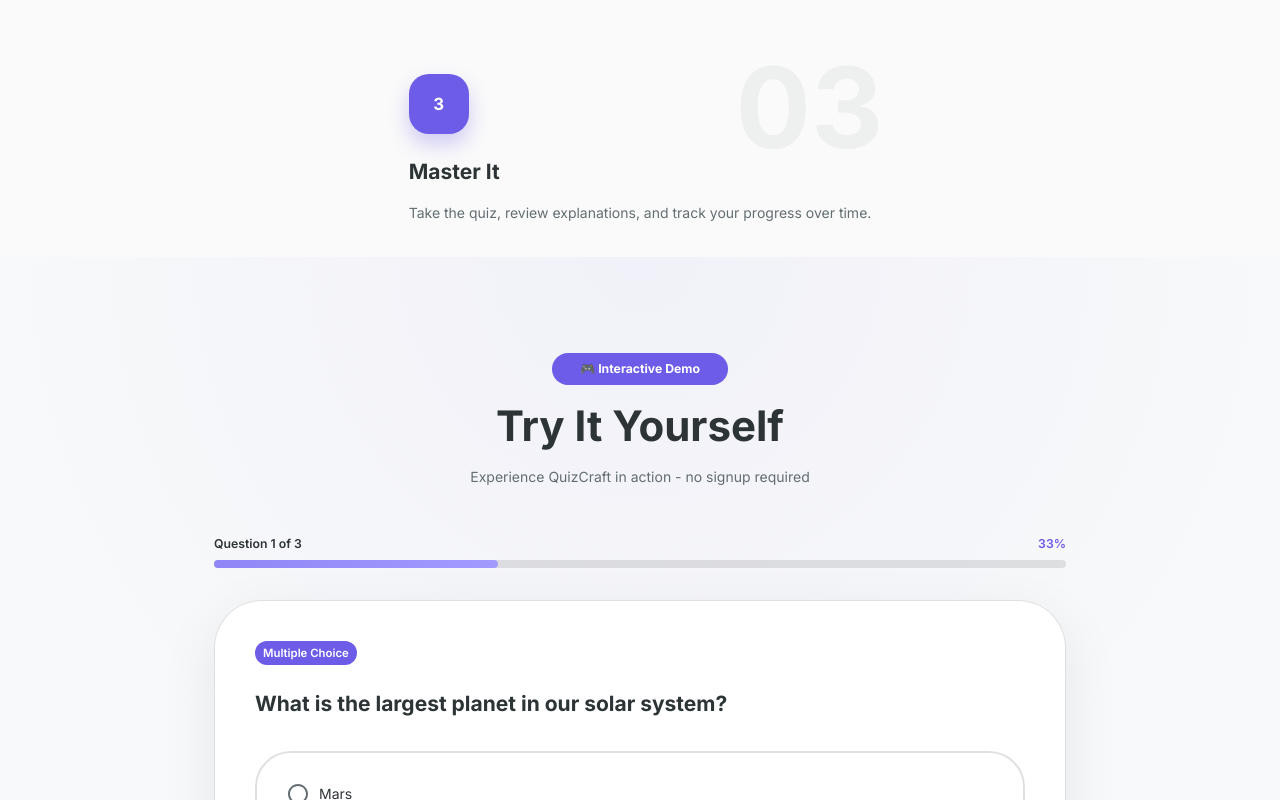
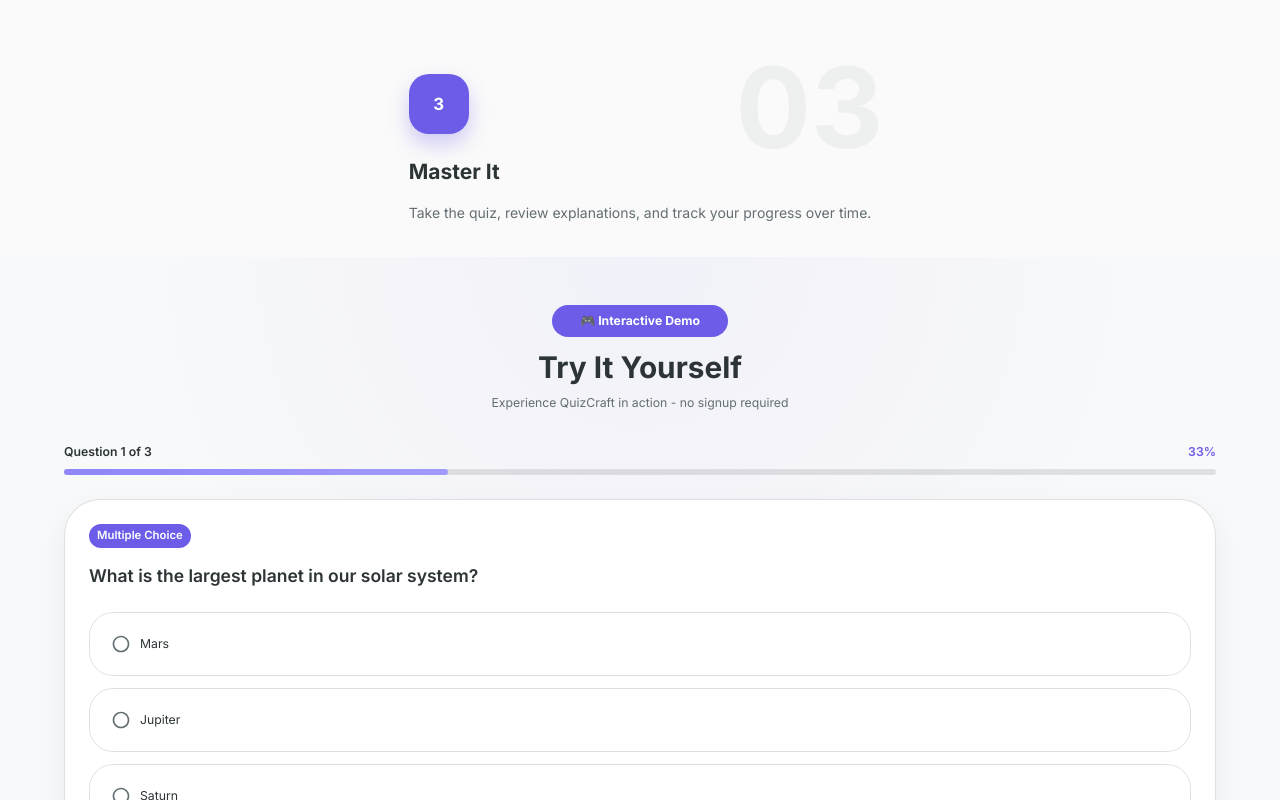
Before and after one commit to affanahmad024/quiz-craft-frontend, a React (Vite) app: page / in a window 1280 px wide. Shown: the part 2000-2800 px from the top of the page. Built offline with nearby package versions, Linux system fonts and the light colour scheme.

Commit message:
quiz section

```diff
--- a/src/components/landing/InteractiveDemoQuiz.jsx
+++ b/src/components/landing/InteractiveDemoQuiz.jsx
@@ -144,20 +144,20 @@ function InteractiveDemoQuiz() {
     return (
       <Box
         sx={{
-          py: { xs: 8, md: 12 },
+          py: { xs: 4, md: 6 },
           background: isDarkMode
             ? 'linear-gradient(180deg, rgba(108, 92, 231, 0.05) 0%, rgba(0, 0, 0, 0) 100%)'
             : 'linear-gradient(180deg, rgba(108, 92, 231, 0.03) 0%, rgba(255, 255, 255, 0) 100%)',
         }}
       >
-        <Container maxWidth="md">
+        <Container maxWidth="lg">
           <motion.div
             initial={{ opacity: 0, y: 20 }}
             animate={{ opacity: 1, y: 0 }}
             transition={{ duration: 0.6 }}
           >
             {/* Results Header */}
-            <Box sx={{ textAlign: 'center', mb: 6 }}>
+            <Box sx={{ textAlign: 'center', mb: 4 }}>
               <motion.div
                 initial={{ scale: 0 }}
                 animate={{ scale: 1 }}
@@ -165,8 +165,8 @@ function InteractiveDemoQuiz() {
               >
                 <Box
                   sx={{
-                    width: 120,
-                    height: 120,
+                    width: 100,
+                    height: 100,
                     borderRadius: '50%',
                     background: `conic-gradient(#6C5CE7 ${percentage}%, ${
                       isDarkMode ? '#2d3436' : '#dfe6e9'
@@ -175,7 +175,7 @@ function InteractiveDemoQuiz() {
                     alignItems: 'center',
                     justifyContent: 'center',
                     margin: '0 auto',
-                    mb: 3,
+                    mb: 2,
                     position: 'relative',
                     '&::before': {
                       content: '""',
@@ -187,23 +187,23 @@ function InteractiveDemoQuiz() {
                   }}
                 >
                   <Box sx={{ position: 'relative', zIndex: 1, textAlign: 'center' }}>
-                    <Typography variant="h3" sx={{ fontWeight: 800, color: 'primary.main' }}>
+                    <Typography variant="h4" sx={{ fontWeight: 800, color: 'primary.main' }}>
                       {percentage}%
                     </Typography>
                   </Box>
                 </Box>
               </motion.div>
 
-              <Typography variant="h4" sx={{ fontWeight: 700, mb: 1 }}>
+              <Typography variant="h5" sx={{ fontWeight: 700, mb: 1 }}>
                 Quiz Complete! 🎉
               </Typography>
-              <Typography variant="body1" color="text.secondary">
+              <Typography variant="body2" color="text.secondary">
                 You scored {score} out of {DEMO_QUESTIONS.length}
               </Typography>
             </Box>
 
             {/* Results Breakdown */}
-            <Stack spacing={3} sx={{ mb: 4 }}>
+            <Stack spacing={2} sx={{ mb: 3 }}>
               {DEMO_QUESTIONS.map((q, index) => {
                 const userAnswer = answers[index];
                 const isCorrect = userAnswer === q.correctAnswer;
@@ -224,26 +224,26 @@ function InteractiveDemoQuiz() {
                         bgcolor: isCorrect
                           ? alpha(theme.palette.success.main, 0.05)
                           : alpha(theme.palette.error.main, 0.05),
-                        borderRadius: 3,
+                        borderRadius: 2,
                         overflow: 'hidden',
                       }}
                     >
-                      <CardContent sx={{ p: 3 }}>
-                        <Box sx={{ display: 'flex', alignItems: 'flex-start', gap: 2, mb: 2 }}>
+                      <CardContent sx={{ p: 2.5 }}>
+                        <Box sx={{ display: 'flex', alignItems: 'flex-start', gap: 1.5, mb: 1.5 }}>
                           {isCorrect ? (
-                            <CheckIcon sx={{ color: 'success.main', fontSize: 28 }} />
+                            <CheckIcon sx={{ color: 'success.main', fontSize: 24 }} />
                           ) : (
-                            <WrongIcon sx={{ color: 'error.main', fontSize: 28 }} />
+                            <WrongIcon sx={{ color: 'error.main', fontSize: 24 }} />
                           )}
                           <Box sx={{ flex: 1 }}>
-                            <Typography variant="body2" color="text.secondary" sx={{ mb: 0.5 }}>
+                            <Typography variant="caption" color="text.secondary" sx={{ mb: 0.5 }}>
                               Question {index + 1}
                             </Typography>
-                            <Typography variant="h6" sx={{ fontWeight: 600, mb: 2 }}>
+                            <Typography variant="subtitle1" sx={{ fontWeight: 600, mb: 1.5 }}>
                               {q.question}
                             </Typography>
 
-                            <Box sx={{ mb: 2 }}>
+                            <Box sx={{ mb: 1.5 }}>
                               <Typography variant="body2" sx={{ fontWeight: 600, mb: 0.5 }}>
                                 Your answer:{' '}
                                 <span style={{ color: isCorrect ? theme.palette.success.main : theme.palette.error.main }}>
@@ -259,8 +259,8 @@ function InteractiveDemoQuiz() {
 
                             <Box
                               sx={{
-                                p: 2,
-                                borderRadius: 2,
+                                p: 1.5,
+                                borderRadius: 1.5,
                                 bgcolor: isDarkMode ? 'rgba(255,255,255,0.05)' : 'rgba(0,0,0,0.03)',
                               }}
                             >
@@ -281,19 +281,18 @@ function InteractiveDemoQuiz() {
             <Stack direction={{ xs: 'column', sm: 'row' }} spacing={2} justifyContent="center">
               <Button
                 variant="contained"
-                size="large"
                 onClick={() => setShowSignupModal(true)}
                 endIcon={<ArrowForwardIcon />}
                 sx={{
-                  px: 4,
-                  py: 1.5,
-                  borderRadius: 3,
+                  px: 3,
+                  py: 1,
+                  borderRadius: 2,
                   background: 'linear-gradient(135deg, #6C5CE7 0%, #a29bfe 100%)',
-                  fontWeight: 700,
-                  boxShadow: '0 10px 30px rgba(108, 92, 231, 0.3)',
+                  fontWeight: 600,
+                  boxShadow: '0 8px 20px rgba(108, 92, 231, 0.25)',
                   '&:hover': {
                     transform: 'translateY(-2px)',
-                    boxShadow: '0 15px 40px rgba(108, 92, 231, 0.4)',
+                    boxShadow: '0 12px 30px rgba(108, 92, 231, 0.35)',
                   },
                 }}
               >
@@ -301,15 +300,14 @@ function InteractiveDemoQuiz() {
               </Button>
               <Button
                 variant="outlined"
-                size="large"
                 onClick={handleRestart}
                 startIcon={<ReplayIcon />}
                 sx={{
-                  px: 4,
-                  py: 1.5,
-                  borderRadius: 3,
+                  px: 3,
+                  py: 1,
+                  borderRadius: 2,
                   borderWidth: 2,
-                  fontWeight: 700,
+                  fontWeight: 600,
                   '&:hover': { borderWidth: 2 },
                 }}
               >
@@ -323,35 +321,34 @@ function InteractiveDemoQuiz() {
         <Dialog
           open={showSignupModal}
           onClose={() => setShowSignupModal(false)}
-          maxWidth="sm"
+          maxWidth="xs"
           fullWidth
           PaperProps={{
             sx: {
-              borderRadius: 4,
+              borderRadius: 3,
               background: isDarkMode
                 ? 'linear-gradient(135deg, #2d3436 0%, #1e1e1e 100%)'
                 : 'linear-gradient(135deg, #ffffff 0%, #f8f9fa 100%)',
             },
           }}
         >
-          <DialogContent sx={{ p: 4, textAlign: 'center' }}>
-            <TrophyIcon sx={{ fontSize: 80, color: 'primary.main', mb: 2 }} />
-            <Typography variant="h4" sx={{ fontWeight: 700, mb: 2 }}>
+          <DialogContent sx={{ p: 3, textAlign: 'center' }}>
+            <TrophyIcon sx={{ fontSize: 60, color: 'primary.main', mb: 1.5 }} />
+            <Typography variant="h5" sx={{ fontWeight: 700, mb: 1.5 }}>
               Ready to Create Your Own?
             </Typography>
-            <Typography variant="body1" color="text.secondary" sx={{ mb: 3 }}>
+            <Typography variant="body2" color="text.secondary" sx={{ mb: 2.5 }}>
               Sign up now to create unlimited quizzes with AI, track your progress, and compete with friends!
             </Typography>
-            <Stack direction="column" spacing={2}>
+            <Stack direction="column" spacing={1.5}>
               <Button
                 variant="contained"
-                size="large"
                 onClick={() => navigate(ROUTES.SIGNUP)}
                 sx={{
-                  py: 1.5,
-                  borderRadius: 3,
+                  py: 1,
+                  borderRadius: 2,
                   background: 'linear-gradient(135deg, #6C5CE7 0%, #a29bfe 100%)',
-                  fontWeight: 700,
+                  fontWeight: 600,
                 }}
               >
                 Sign Up Free
@@ -370,19 +367,19 @@ function InteractiveDemoQuiz() {
   return (
     <Box
       sx={{
-        py: { xs: 8, md: 12 },
+        py: { xs: 4, md: 6 },
         background: isDarkMode
           ? 'radial-gradient(circle at 50% 0%, rgba(108, 92, 231, 0.1), transparent 50%)'
           : 'radial-gradient(circle at 50% 0%, rgba(108, 92, 231, 0.05), transparent 50%)',
       }}
     >
-      <Container maxWidth="md">
+      <Container maxWidth="lg">
         {/* Header */}
-        <Box sx={{ textAlign: 'center', mb: 6 }}>
+        <Box sx={{ textAlign: 'center', mb: 4 }}>
           <Chip
             label="🎮 Interactive Demo"
             sx={{
-              mb: 2,
+              mb: 1.5,
               px: 2,
               py: 0.5,
               fontWeight: 700,
@@ -391,16 +388,16 @@ function InteractiveDemoQuiz() {
               fontSize: '0.875rem',
             }}
           />
-          <Typography variant="h3" sx={{ fontWeight: 800, mb: 2 }}>
+          <Typography variant="h4" sx={{ fontWeight: 700, mb: 1 }}>
             Try It Yourself
           </Typography>
-          <Typography variant="body1" color="text.secondary">
+          <Typography variant="body2" color="text.secondary">
             Experience QuizCraft in action - no signup required
           </Typography>
         </Box>
 
         {/* Progress Bar */}
-        <Box sx={{ mb: 4 }}>
+        <Box sx={{ mb: 3 }}>
           <Box sx={{ display: 'flex', justifyContent: 'space-between', mb: 1 }}>
             <Typography variant="body2" sx={{ fontWeight: 600 }}>
               Question {currentQuestion + 1} of {DEMO_QUESTIONS.length}
@@ -413,11 +410,11 @@ function InteractiveDemoQuiz() {
             variant="determinate"
             value={progress}
             sx={{
-              height: 8,
-              borderRadius: 4,
+              height: 6,
+              borderRadius: 3,
               bgcolor: isDarkMode ? 'rgba(255,255,255,0.1)' : 'rgba(0,0,0,0.1)',
               '& .MuiLinearProgress-bar': {
-                borderRadius: 4,
+                borderRadius: 3,
                 background: 'linear-gradient(90deg, #6C5CE7 0%, #a29bfe 100%)',
               },
             }}
@@ -439,35 +436,34 @@ function InteractiveDemoQuiz() {
               sx={{
                 border: '1px solid',
                 borderColor: 'divider',
-                borderRadius: 4,
+                borderRadius: 3,
                 overflow: 'hidden',
-                boxShadow: '0 20px 60px rgba(0,0,0,0.08)',
+                boxShadow: '0 10px 30px rgba(0,0,0,0.06)',
                 transform: 'translateZ(0)',
                 perspective: 1000,
               }}
             >
-              <CardContent sx={{ p: { xs: 3, md: 5 } }}>
+              <CardContent sx={{ p: 3 }}>
                 <Chip
                   label={currentQuestionData.type === 'mcq' ? 'Multiple Choice' : 'True/False'}
                   size="small"
                   color="primary"
-                  sx={{ mb: 3, fontWeight: 600 }}
+                  sx={{ mb: 2, fontWeight: 600 }}
                 />
 
                 <Typography
-                  variant="h5"
+                  variant="h6"
                   sx={{
-                    fontWeight: 700,
-                    mb: 4,
+                    fontWeight: 600,
+                    mb: 3,
                     lineHeight: 1.4,
-                    fontSize: { xs: '1.25rem', md: '1.5rem' },
                   }}
                 >
                   {currentQuestionData.question}
                 </Typography>
 
                 <RadioGroup value={selectedAnswer} onChange={(e) => handleAnswerSelect(Number(e.target.value))}>
-                  <Stack spacing={2}>
+                  <Stack spacing={1.5}>
                     {currentQuestionData.options.map((option, index) => (
                       <motion.div
                         key={index}
@@ -476,9 +472,9 @@ function InteractiveDemoQuiz() {
                       >
                         <Box
                           sx={{
-                            p: 2.5,
-                            borderRadius: 3,
-                            border: '2px solid',
+                            p: 1.5,
+                            borderRadius: 2,
+                            border: '1px solid',
                             borderColor: selectedAnswer === index ? 'primary.main' : 'divider',
                             bgcolor:
                               selectedAnswer === index
@@ -502,13 +498,13 @@ function InteractiveDemoQuiz() {
                               <Radio
                                 sx={{
                                   '& .MuiSvgIcon-root': {
-                                    fontSize: 24,
+                                    fontSize: 20,
                                   },
                                 }}
                               />
                             }
                             label={
-                              <Typography sx={{ fontWeight: selectedAnswer === index ? 600 : 400 }}>
+                              <Typography variant="body2" sx={{ fontWeight: selectedAnswer === index ? 600 : 400 }}>
                                 {option}
                               </Typography>
                             }
@@ -523,7 +519,7 @@ function InteractiveDemoQuiz() {
 
               <Box
                 sx={{
-                  p: { xs: 3, md: 4 },
+                  p: 2,
                   bgcolor: isDarkMode ? 'rgba(255,255,255,0.02)' : 'rgba(0,0,0,0.02)',
                   display: 'flex',
                   justifyContent: 'flex-end',
@@ -531,20 +527,19 @@ function InteractiveDemoQuiz() {
               >
                 <Button
                   variant="contained"
-                  size="large"
                   onClick={handleNext}
                   disabled={selectedAnswer === null}
                   endIcon={<ArrowForwardIcon />}
                   sx={{
-                    px: 4,
-                    py: 1.5,
-                    borderRadius: 3,
-                    fontWeight: 700,
+                    px: 3,
+                    py: 1,
+                    borderRadius: 2,
+                    fontWeight: 600,
                     background: 'linear-gradient(135deg, #6C5CE7 0%, #a29bfe 100%)',
-                    boxShadow: '0 10px 20px rgba(108, 92, 231, 0.3)',
+                    boxShadow: '0 8px 16px rgba(108, 92, 231, 0.25)',
                     '&:hover': {
                       transform: 'translateY(-2px)',
-                      boxShadow: '0 15px 30px rgba(108, 92, 231, 0.4)',
+                      boxShadow: '0 12px 24px rgba(108, 92, 231, 0.35)',
                     },
                     '&:disabled': {
                       background: 'grey.300',
```
